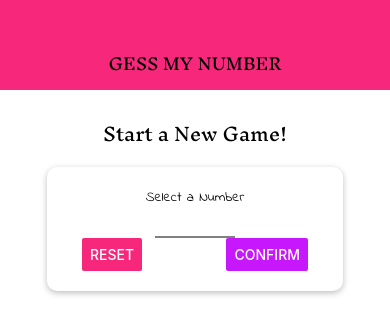
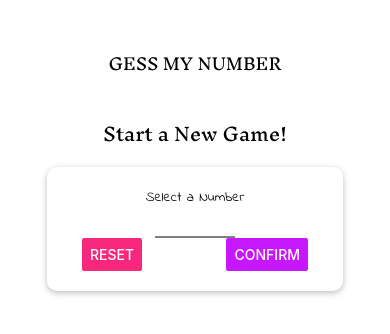
Before and after one commit to MostafaIn/Gess-Number-RN-Game, a React Native app: screen / in a window 390 px wide. Shown: the top 334 px of the page. Built offline with nearby package versions, Linux system fonts and the light colour scheme.

Commit message:
99-101. The Platform API

```diff
--- a/components/Header.js
+++ b/components/Header.js
@@ -1,11 +1,15 @@
 import React from 'react'
-import { StyleSheet, Text, View } from 'react-native'
+import { StyleSheet, Text, View, Platform } from 'react-native'
 
 import TitleText from './TitleText'
+import Colors from '../constants/colors'
 
 const Header = ({title}) => {
     return (
-        <View style={styles.header}>
+        <View style={{...styles.headerBase, ...Platform.select({
+            ios: styles.headerIos,
+            andriod: styles.headerAndriod
+        })}}>
             <TitleText style={styles.headTitle}>{title}</TitleText>
         </View>
     )
@@ -14,13 +18,20 @@ const Header = ({title}) => {
 export default Header
 
 const styles = StyleSheet.create({
-    header:{
+    headerBase:{
         width:'100%',
         height: 90,
         paddingTop: 36,
-        backgroundColor:'#f7287b',
         alignItems:"center",
-        justifyContent:'center'
+        justifyContent:'center',
+    },
+    headerIos:{
+        backgroundColor:Colors.primary,
+        borderBottomWidth: 2
+    },
+    headerAndriod:{
+        backgroundColor: 'white',
+        borderBottomWidth: 1
     },
     headTitle:{
         color:'black',
--- a/components/MainButton.js
+++ b/components/MainButton.js
@@ -1,20 +1,32 @@
 import React from 'react'
-import { StyleSheet, Text, View, TouchableOpacity } from 'react-native'
+import { StyleSheet, Text, View, TouchableOpacity, TouchableNativeFeedback, Platform } from 'react-native'
 import Colors from '../constants/colors'
 
 const MainButton = (props) => {
+    let ButtonComponent = TouchableOpacity;
+
+    if(Platform.OS === 'Andriod' && Platform.Version >= 21){
+        ButtonComponent = TouchableNativeFeedback;
+    }
+
     return (
-        <TouchableOpacity onPress={props.onPress} activeOpacity={0.6}>
+        <View style={styles.btnContainer}>
+        <ButtonComponent onPress={props.onPress} activeOpacity={0.6}>
             <View style={styles.button}>
                 <Text style={styles.btnTxt}>{props.children}</Text>
             </View>
-        </TouchableOpacity>
+        </ButtonComponent>
+        </View>
     )
 }
 
 export default MainButton
 
 const styles = StyleSheet.create({
+    btnContainer:{
+        borderRadius:25,
+        overflow:'hidden'
+    },
     button:{
         backgroundColor: Colors.secondary,
         paddingVertical:12,
```
